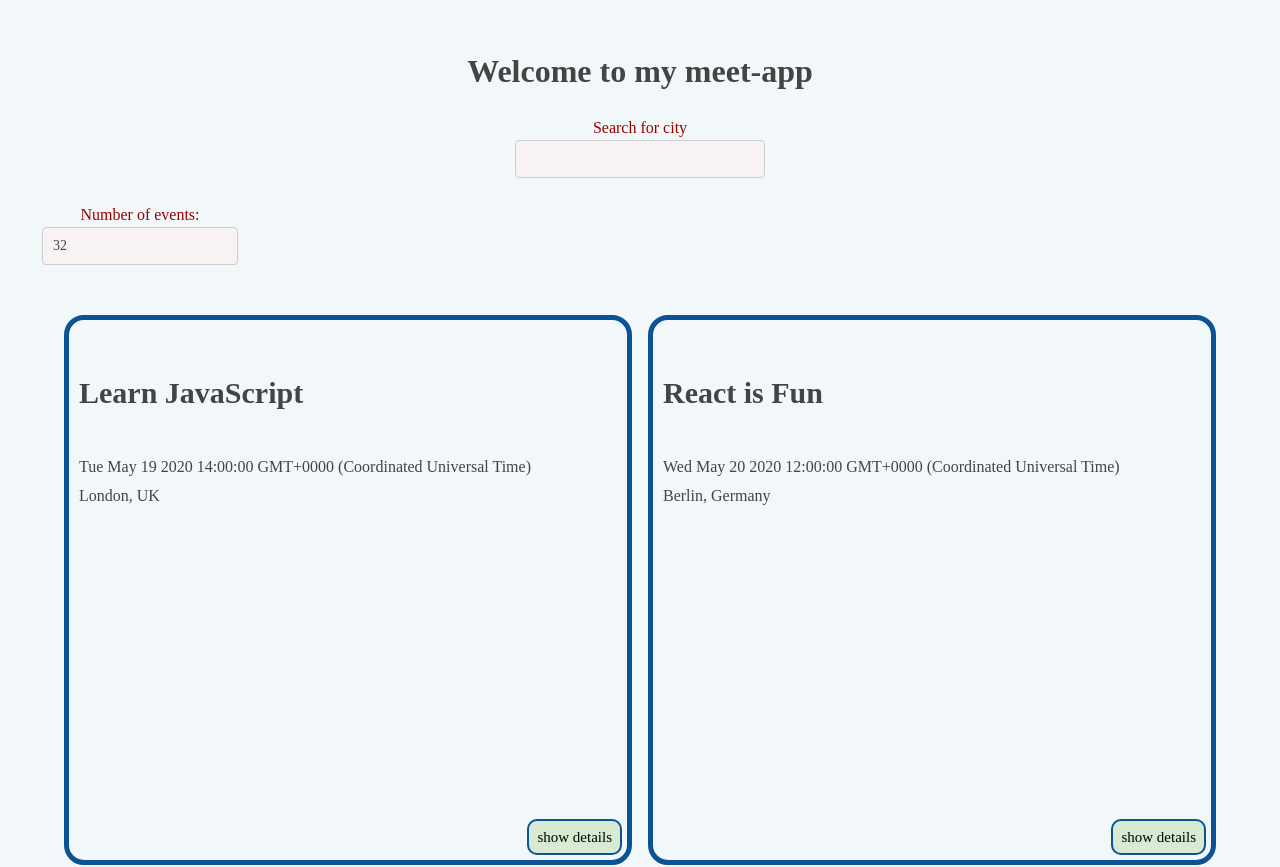
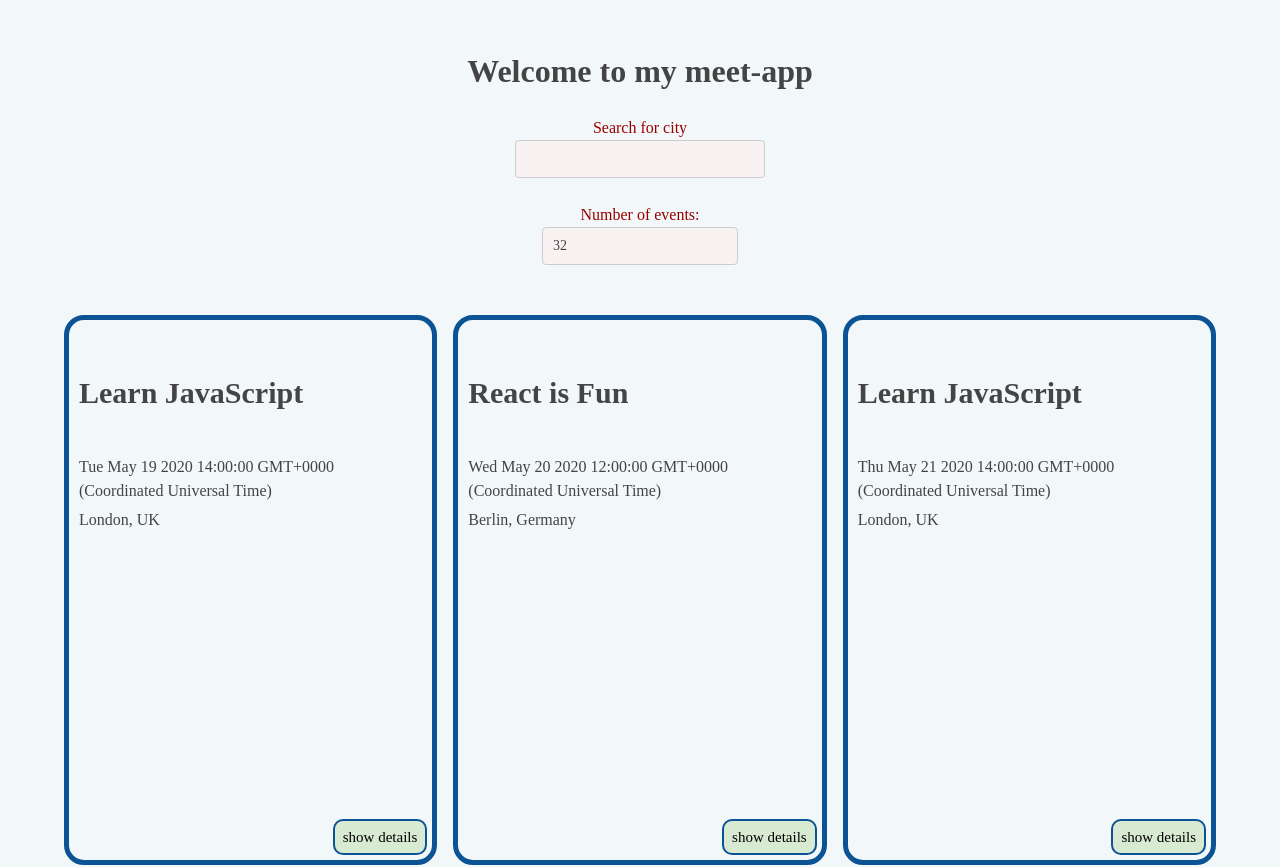
Before and after one commit to Junior-22/meet-app, a React (Create React App) app: page / in a window 1280 px wide. Shown: the top 867 px of the page. Built offline with nearby package versions, Linux system fonts and the light colour scheme; a web font is replaced by a local one; what atatus-spa would draw is missing.

Commit message:
adjust styling

```diff
--- a/src/App.css
+++ b/src/App.css
@@ -26,7 +26,7 @@
 
 .EventList {
   display: grid;
-  grid-template-columns: repeat(auto-fit, minmax(400px, 1fr));
+  grid-template-columns: repeat(auto-fit, minmax(360px, 1fr));
   gap: 1rem;
   justify-content: center;
   margin-top: 50px;
@@ -170,11 +170,11 @@
 }
 
 .NumberOfEvents {
-  /* width: 200px; */
+  width: 200px;
   margin: 20px auto;
   text-align: center;
   position: relative;
-  right: 500px;
+  /* right: 300px; */
 }
 
 .button-wrapper {
```
